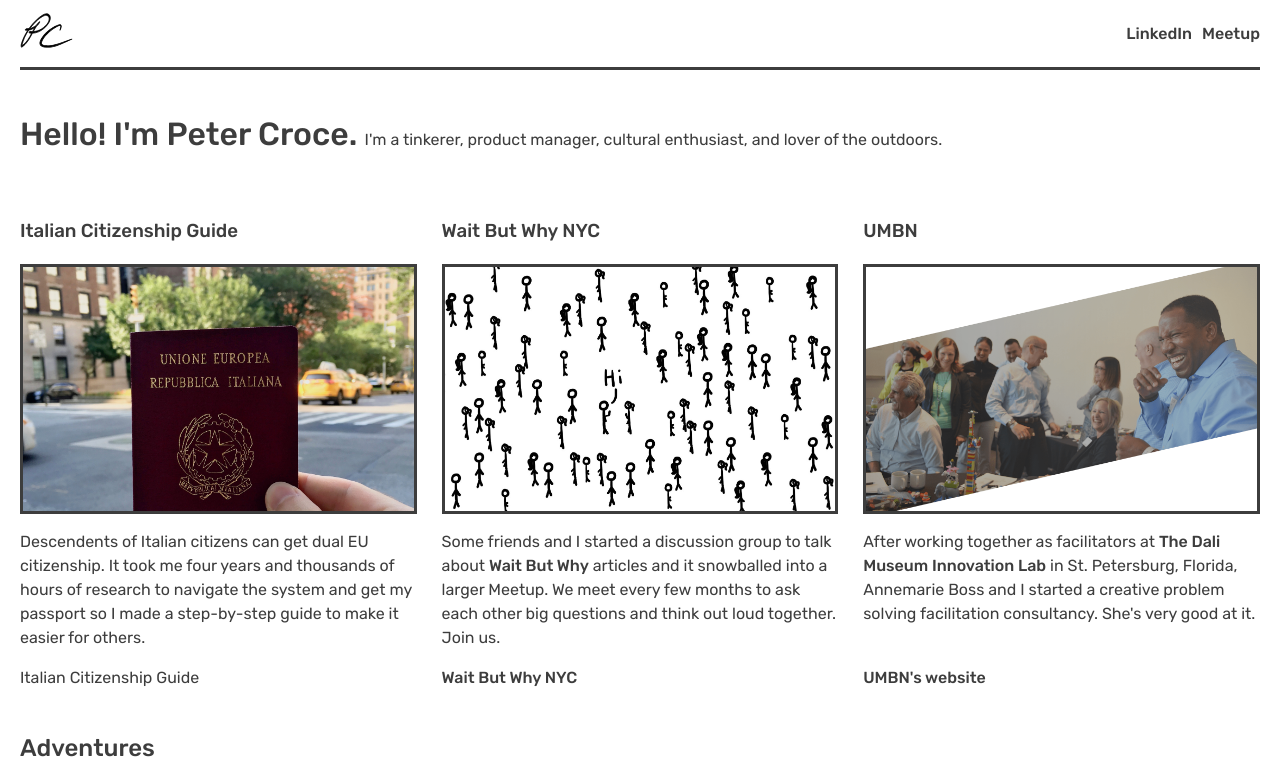
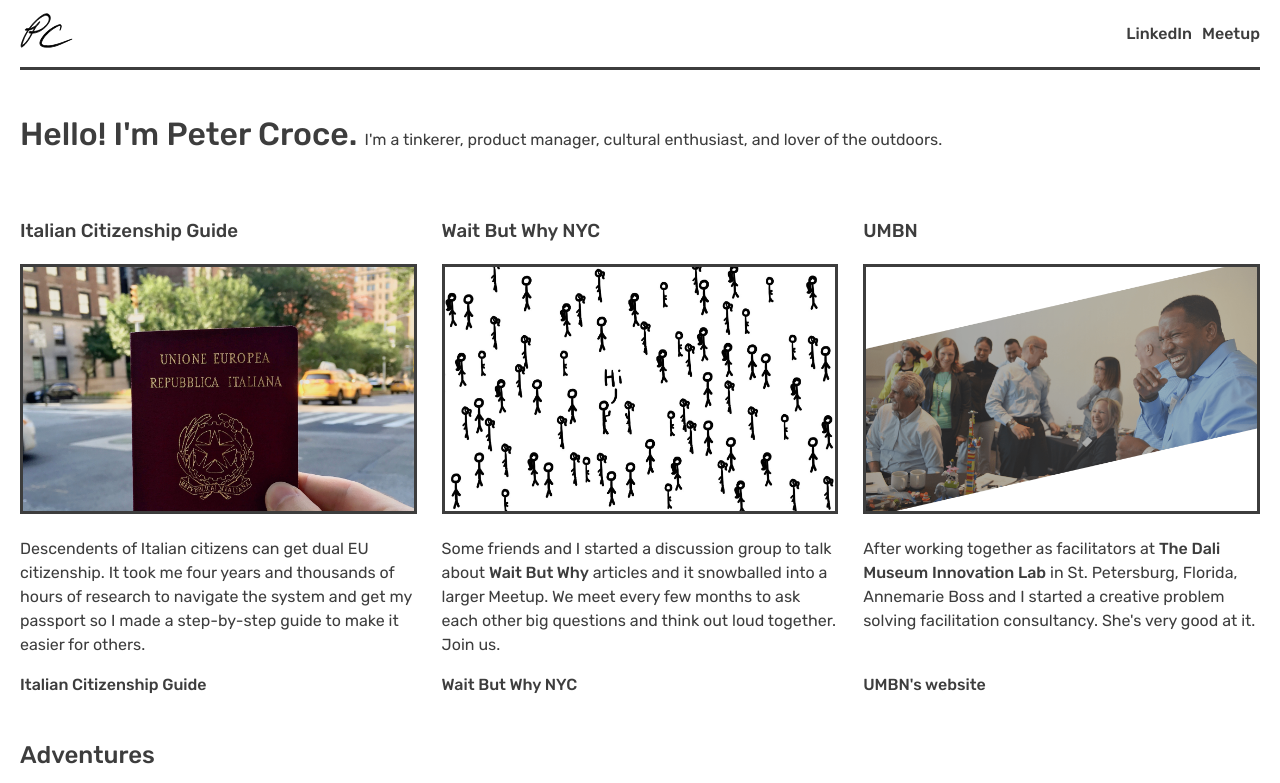
Before and after one commit to petercroce/petercroce.org, a React (Create React App) app: page / in a window 1280 px wide. Shown: the top 783 px of the page. Built offline with nearby package versions, Linux system fonts and the light colour scheme.

Commit message:
feat: add link to Italian Citizenship Guide and link photos to their respective sites

```diff
--- a/src/App.js
+++ b/src/App.js
@@ -37,20 +37,22 @@
             <div className="card-list">
               <div className="card">
                 <h3>Italian Citizenship Guide</h3>
-                <img src={italianPassport} alt="My Italian passport"/>
+                <a href="https://italiancitizenshipguide.com" target="_blank" rel="noopener noreferrer nofollow"
+                ><img src={italianPassport} alt="My Italian passport"/></a>
                 <p>Descendents of Italian citizens can get dual EU citizenship.
                   It took me four years and thousands of hours of research to
                   navigate the system and get my passport so I made a step-by-step
                   guide to make it easier for others.</p>
                 <div>
-                  {/* <a href="https://italiancitizenshipguide.com" target="_blank" rel="noopener noreferrer nofollow"
-                  ></a> */}
-                    Italian Citizenship Guide
+                  <a href="https://italiancitizenshipguide.com" target="_blank" rel="noopener noreferrer nofollow"
+                  >Italian Citizenship Guide</a>
+
                 </div>
               </div>
               <div className="card">
                 <h3>Wait But Why NYC</h3>
-                <img src={wbwnyc} alt="Wait But Why NYC cover art"/>
+                <a href="http://waitbutwhy.nyc" target="_blank" rel="noopener noreferrer nofollow"
+                ><img src={wbwnyc} alt="Wait But Why NYC cover art"/></a>
                 <p>Some friends and I started a discussion group to talk about <a
                   href="https://waitbutwhy.com" target="_blank" rel="noopener noreferrer nofollow"
                   >Wait But Why</a> articles and it snowballed into a larger Meetup. We meet every few months to ask each other big questions and think out loud together. Join us.</p>
@@ -61,7 +63,8 @@
               </div>
               <div className="card">
                 <h3>UMBN</h3>
-                <img src={umbn} alt="People laugh during a workshop facilitated by UMBN"/>
+                <a href="https://umbn.co" target="_blank" rel="noopener noreferrer nofollow"
+                ><img src={umbn} alt="People laugh during a workshop facilitated by UMBN"/></a>
                 <p>After working together as facilitators at <a
                   href="http://thedali.org/programs/innovation-labs/" target="_blank" rel="noopener noreferrer nofollow"
                   >The Dali Museum Innovation Lab</a> in St. Petersburg, Florida,
```
